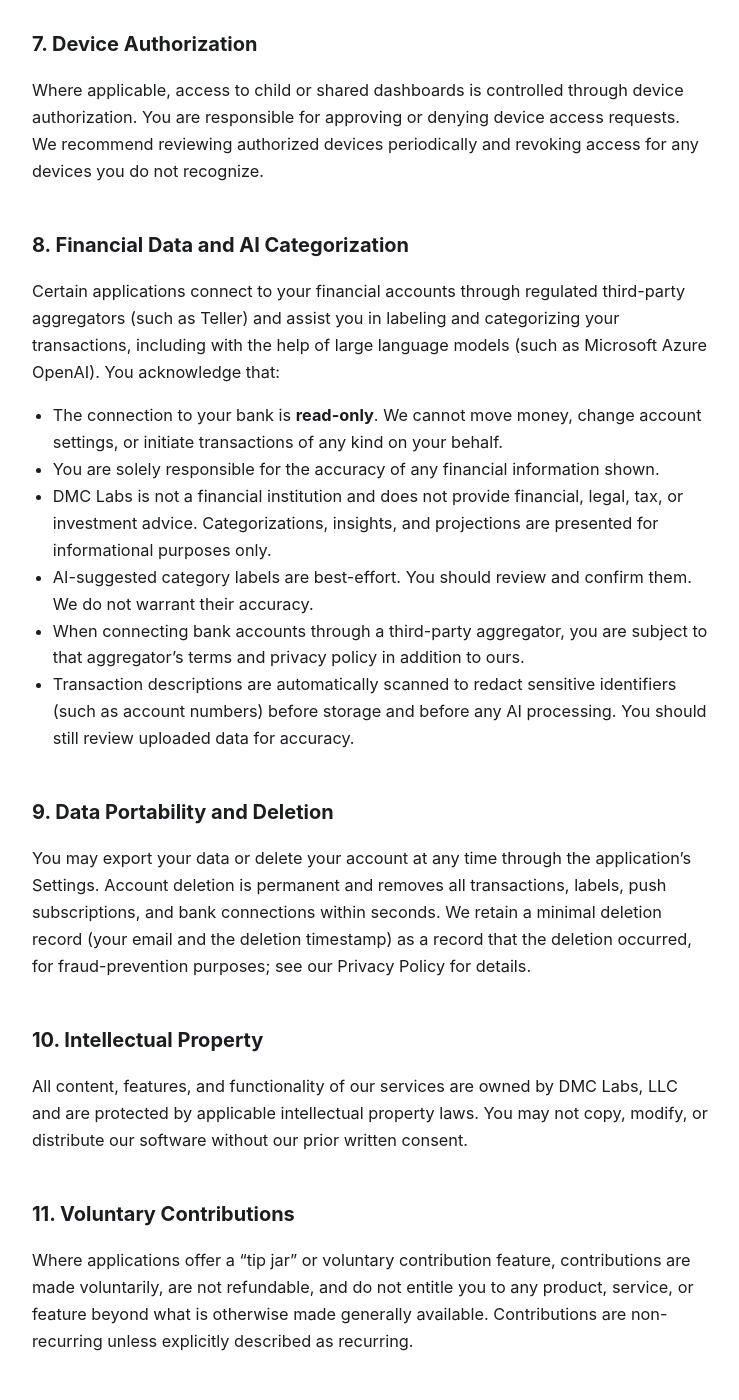
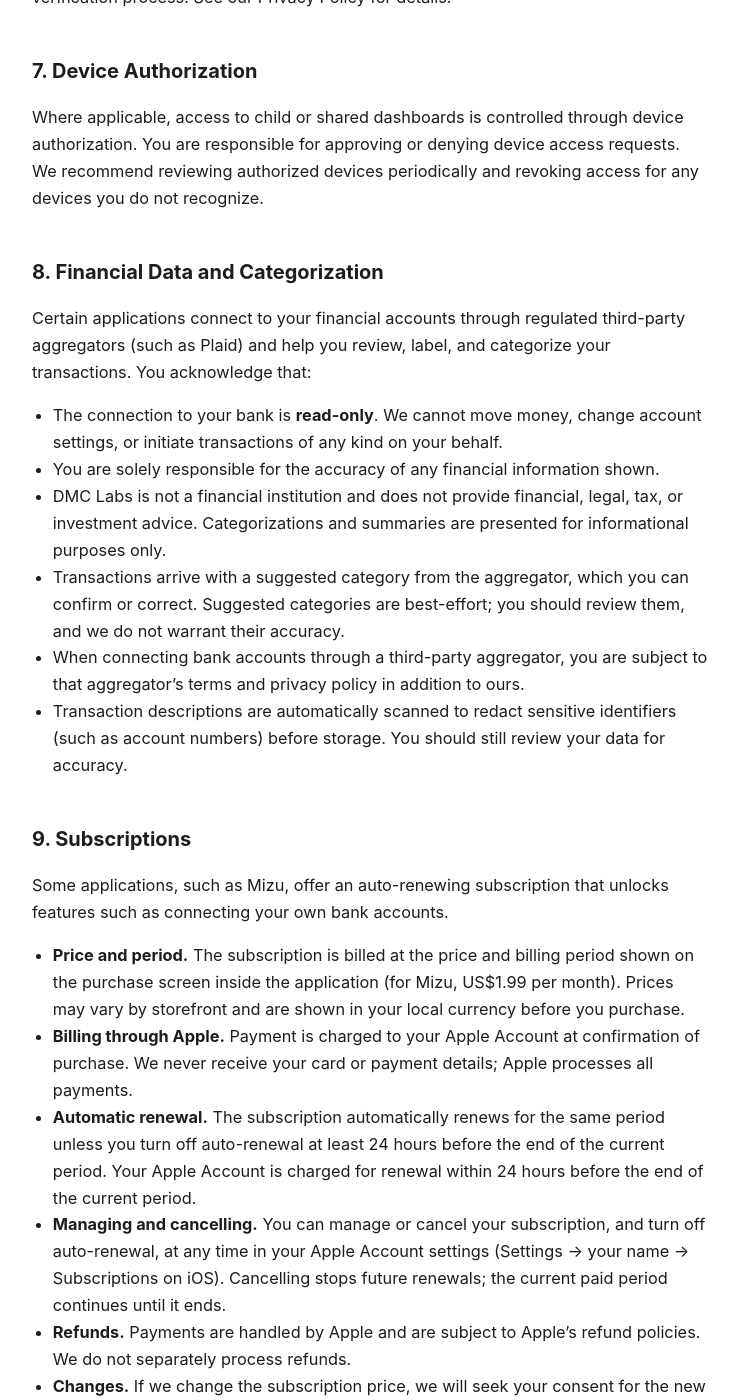
Before and after one commit to DMC-Labs-LLC/legal, a Jekyll site: the page built from terms.md, in a window 1280 px wide and 1400 px high, scrolled down 1729 px. Shown: the whole window, without its empty margins (270-1009 px from the left). Built offline with Jekyll 4.4.1, drawn with Linux system fonts in a browser that asks for light colours; some of the changed text lies outside the part shown.

Commit message:
Mizu 2.0: Plaid + auto-renewing subscription terms

```diff
--- a/terms.md
+++ b/terms.md
@@ -39,9 +39,10 @@ parental-consent flow described in our Privacy Policy.
 ## 4. User Accounts
 
 Our services authenticate through third-party identity providers
-(such as Google or Apple). You are responsible for maintaining the
-security of your account credentials and for all activities that
-occur under your account.
+(such as Apple or Google) and, in some applications, by email and
+password. You are responsible for maintaining the security of your
+account credentials and for all activities that occur under your
+account.
 
 ## 5. User Responsibilities
 
@@ -81,13 +82,12 @@ denying device access requests. We recommend reviewing authorized
 devices periodically and revoking access for any devices you do not
 recognize.
 
-## 8. Financial Data and AI Categorization
+## 8. Financial Data and Categorization
 
 Certain applications connect to your financial accounts through
-regulated third-party aggregators (such as Teller) and assist you
-in labeling and categorizing your transactions, including with the
-help of large language models (such as Microsoft Azure OpenAI).
-You acknowledge that:
+regulated third-party aggregators (such as Plaid) and help you
+review, label, and categorize your transactions. You acknowledge
+that:
 
 - The connection to your bank is **read-only**. We cannot move
   money, change account settings, or initiate transactions of any
@@ -95,36 +95,50 @@ You acknowledge that:
 - You are solely responsible for the accuracy of any financial
   information shown.
 - DMC Labs is not a financial institution and does not provide
-  financial, legal, tax, or investment advice. Categorizations,
-  insights, and projections are presented for informational
-  purposes only.
-- AI-suggested category labels are best-effort. You should review
-  and confirm them. We do not warrant their accuracy.
+  financial, legal, tax, or investment advice. Categorizations and
+  summaries are presented for informational purposes only.
+- Transactions arrive with a suggested category from the aggregator,
+  which you can confirm or correct. Suggested categories are
+  best-effort; you should review them, and we do not warrant their
+  accuracy.
 - When connecting bank accounts through a third-party aggregator,
   you are subject to that aggregator's terms and privacy policy in
   addition to ours.
 - Transaction descriptions are automatically scanned to redact
-  sensitive identifiers (such as account numbers) before storage
-  and before any AI processing. You should still review uploaded
-  data for accuracy.
+  sensitive identifiers (such as account numbers) before storage.
+  You should still review your data for accuracy.
 
-## 9. Data Portability and Deletion
+## 9. Subscriptions
 
-You may export your data or delete your account at any time through
-the application's Settings. Account deletion is permanent and
-removes all transactions, labels, push subscriptions, and bank
-connections within seconds. We retain a minimal deletion record (your
-email and the deletion timestamp) as a record that the deletion
-occurred, for fraud-prevention purposes; see our Privacy Policy for details.
+Some applications, such as Mizu, offer an auto-renewing subscription
+that unlocks features such as connecting your own bank accounts.
 
-## 10. Intellectual Property
+- **Price and period.** The subscription is billed at the price and
+  billing period shown on the purchase screen inside the application
+  (for Mizu, US$1.99 per month). Prices may vary by storefront and
+  are shown in your local currency before you purchase.
+- **Billing through Apple.** Payment is charged to your Apple Account
+  at confirmation of purchase. We never receive your card or payment
+  details; Apple processes all payments.
+- **Automatic renewal.** The subscription automatically renews for
+  the same period unless you turn off auto-renewal at least 24 hours
+  before the end of the current period. Your Apple Account is charged
+  for renewal within 24 hours before the end of the current period.
+- **Managing and cancelling.** You can manage or cancel your
+  subscription, and turn off auto-renewal, at any time in your Apple
+  Account settings (Settings → your name → Subscriptions on iOS).
+  Cancelling stops future renewals; the current paid period continues
+  until it ends.
+- **Refunds.** Payments are handled by Apple and are subject to
+  Apple's refund policies. We do not separately process refunds.
+- **Changes.** If we change the subscription price, we will seek your
+  consent for the new price in accordance with Apple's rules; if you
+  do not agree, the subscription will not renew at the new price.
 
-All content, features, and functionality of our services are owned
-by DMC Labs, LLC and are protected by applicable intellectual
-property laws. You may not copy, modify, or distribute our software
-without our prior written consent.
+Any promotional or introductory offers are described at the point of
+purchase and are subject to their stated terms.
 
-## 11. Voluntary Contributions
+## 10. Voluntary Contributions
 
 Where applications offer a "tip jar" or voluntary contribution
 feature, contributions are made voluntarily, are not refundable,
@@ -132,7 +146,24 @@ and do not entitle you to any product, service, or feature beyond
 what is otherwise made generally available. Contributions are
 non-recurring unless explicitly described as recurring.
 
-## 12. Limitation of Liability
+## 11. Data Portability and Deletion
+
+You may export your data or delete your account at any time through
+the application's Settings. Account deletion is permanent and
+removes all transactions, labels, notification tokens, and bank
+connections within seconds, and disconnects your linked banks at the
+aggregator. We retain a minimal deletion record (your email and the
+deletion timestamp) as a record that the deletion occurred, for
+fraud-prevention purposes; see our Privacy Policy for details.
+
+## 12. Intellectual Property
+
+All content, features, and functionality of our services are owned
+by DMC Labs, LLC and are protected by applicable intellectual
+property laws. You may not copy, modify, or distribute our software
+without our prior written consent.
+
+## 13. Limitation of Liability
 
 To the fullest extent permitted by law, DMC Labs, LLC shall not be
 liable for any indirect, incidental, special, consequential, or
```
Also changed, not shown: other parts of terms.md (+8 -8 lines).
